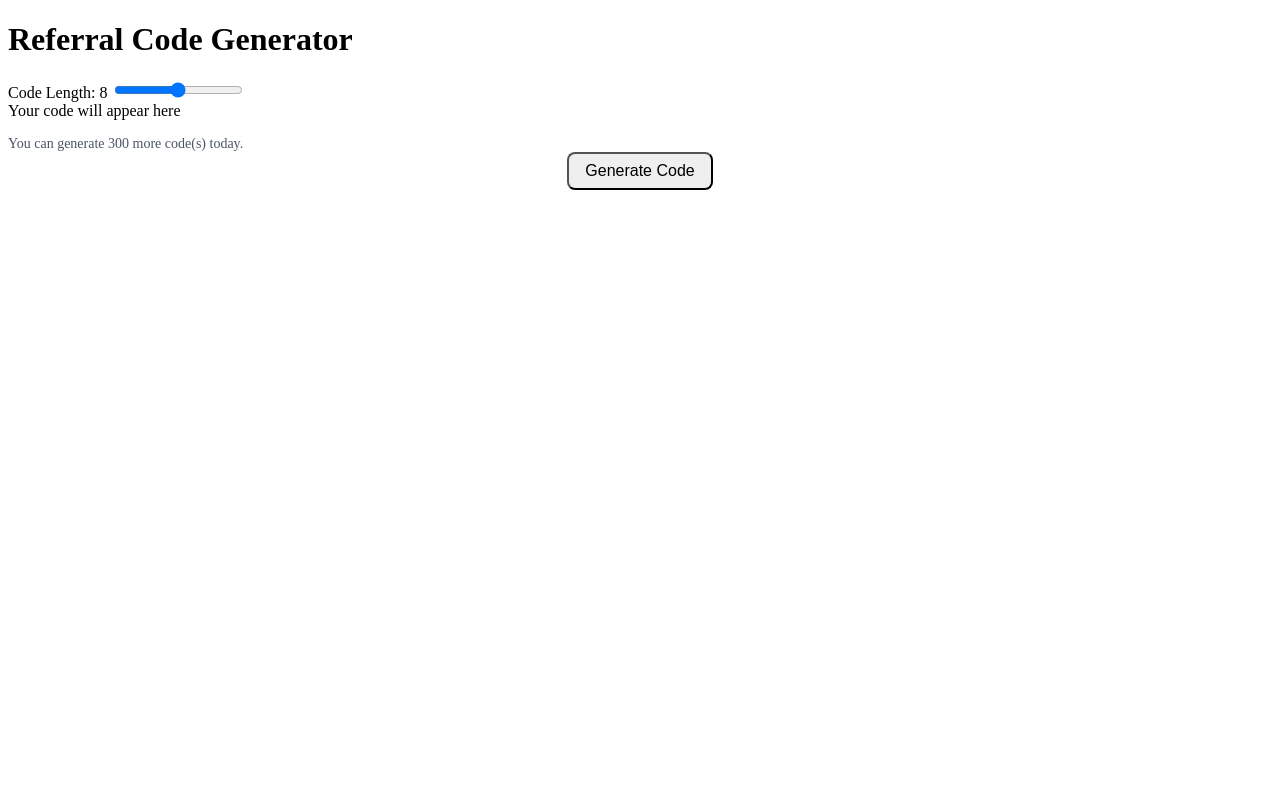
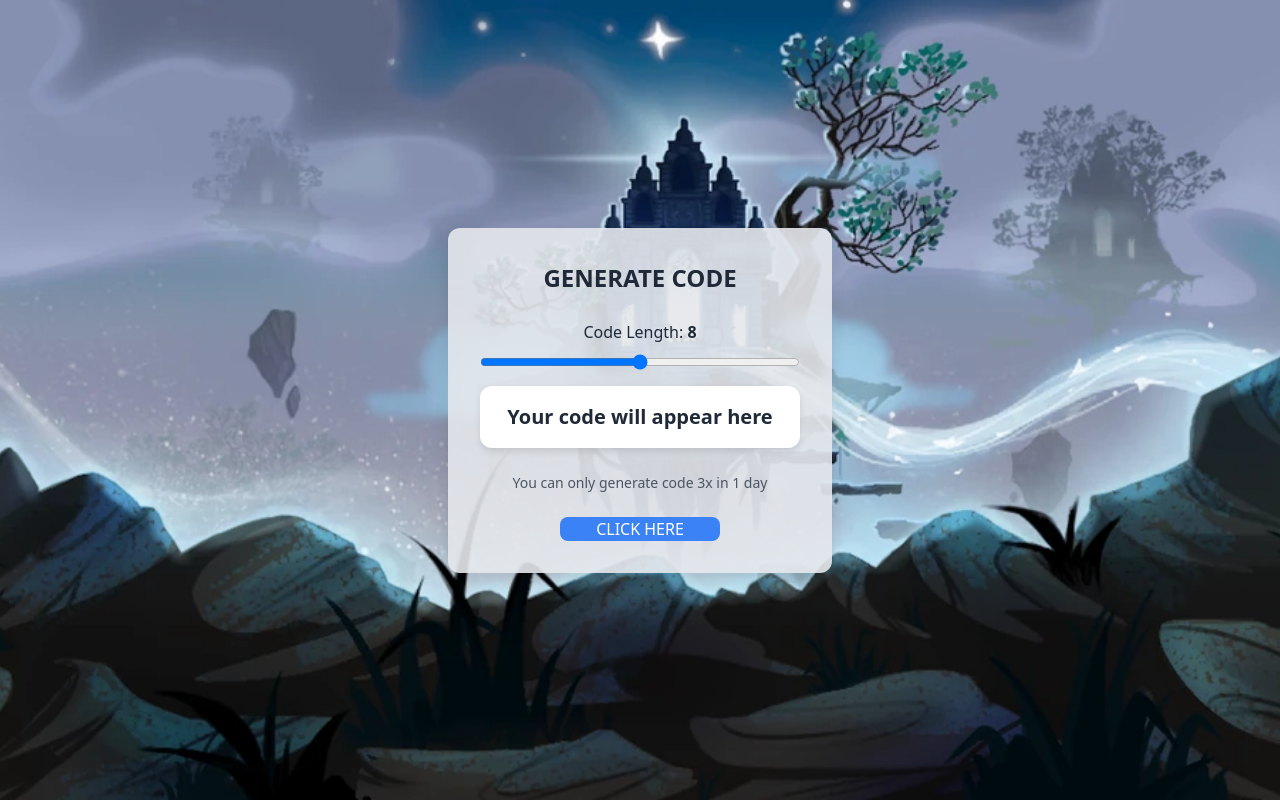
Before and after one commit to AmbaGTPS/DICODE, a plain HTML site: page index.html in a window 1280 px wide. Drawn offline with nearby package versions, Linux system fonts and the light colour scheme.

Commit message:
Update index.html

```diff
--- a/index.html
+++ b/index.html
@@ -4,27 +4,29 @@
     <meta charset="UTF-8">
     <meta name="viewport" content="width=device-width, initial-scale=1.0">
     <title>Referral Code Generator</title>
-    <link href="https://fonts.googleapis.com/css2?family=Roboto:wght@400;500;700&display=swap" rel="stylesheet">
     <link rel="stylesheet" href="styles.css">
+    <script src="https://cdn.tailwindcss.com"></script>
 </head>
-<body>
+<body class="bg-cover bg-center bg-fixed h-screen flex justify-center items-center p-6" style="background-image: url('image.png');">
 
-<div class="container">
-    <h1>Referral Code Generator</h1>
+<div class="code-generator-container">
+    <h1 class="title">GENERATE CODE</h1>
 
-    <label for="codeLength">Code Length: <span id="codeLengthValue">8</span></label>
-    <input type="range" id="codeLength" min="4" max="12" value="8" oninput="updateLength()">
+    <label for="codeLength" class="code-length-label">
+        Code Length: <span id="codeLengthValue" class="font-bold">8</span>
+    </label>
+    <input type="range" id="codeLength" min="4" max="12" value="8" oninput="handleCodeLengthChange()" class="code-length-range">
 
-    <div id="referralCode" class="code-card" tabindex="0">Your code will appear here</div>
+    <div id="referralCode" class="referral-code">Your code will appear here</div>
 
-    <div id="errorMessage" class="error-message"></div>
-    <div id="successMessage" class="success-message"></div>
-    <div id="limitReminder" class="limit-reminder">You can generate 300 more code(s) today.</div>
+    <div id="errorMessage" class="error-message hidden"></div>
+    <div id="successMessage" class="success-message hidden"></div>
+    <div id="limitReminder" class="limit-reminder">You can only generate code 3x in 1 day</div>
 
-    <div style="display: flex; justify-content: center; flex-wrap: wrap;">
-        <button id="generateButton" onclick="generateCode()">Generate Code</button>
-        <button id="copyButton" class="copy-btn" style="display: none;" onclick="copyToClipboard()">Copy to Clipboard</button>
-        <button id="sendWhatsAppButton" class="history-btn" style="display: none;" onclick="sendToWhatsApp()">Send Code To Jasher Amba</button>
+    <div class="button-group">
+        <button id="generateButton" onclick="handleGenerateCode()" class="generate-button">CLICK HERE</button>
+        <button id="copyButton" class="copy-button hidden" onclick="copyCodeToClipboard()">Copy to Clipboard</button>
+        <button id="sendWhatsAppButton" class="whatsapp-button hidden" onclick="sendCodeToWhatsApp()">Send Code To Jasher Amba</button>
     </div>
 </div>
 
```
